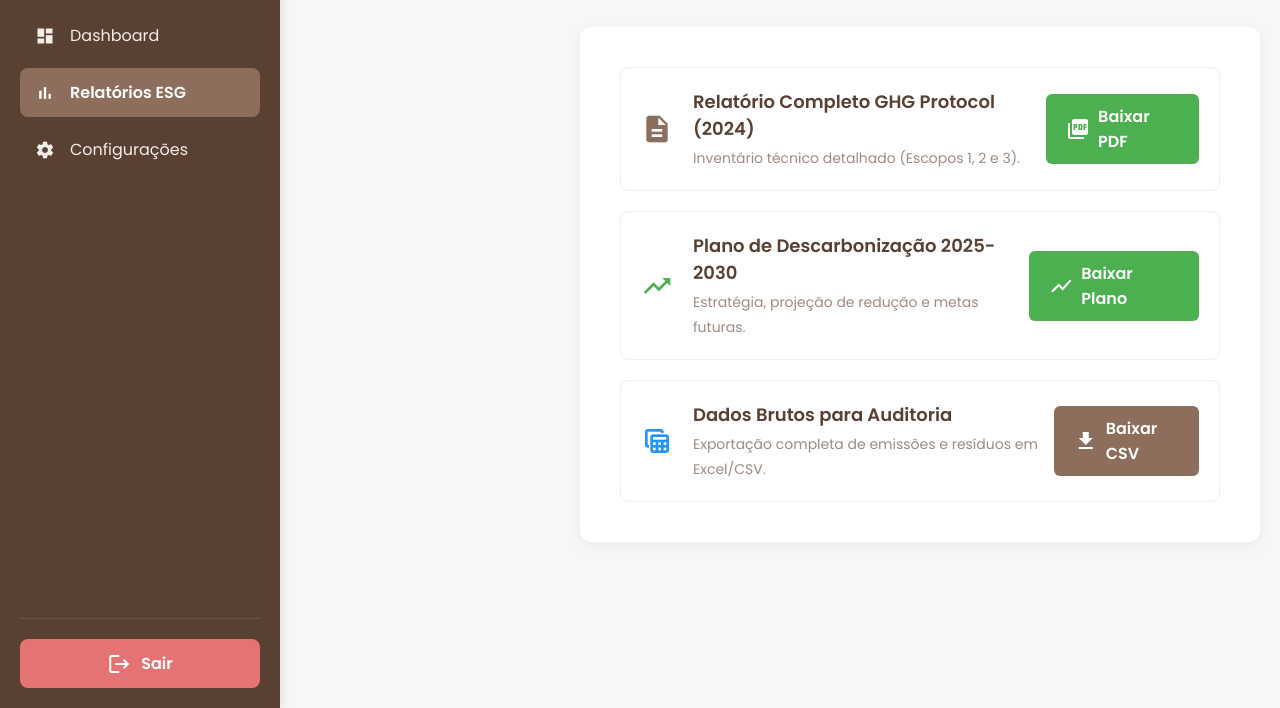
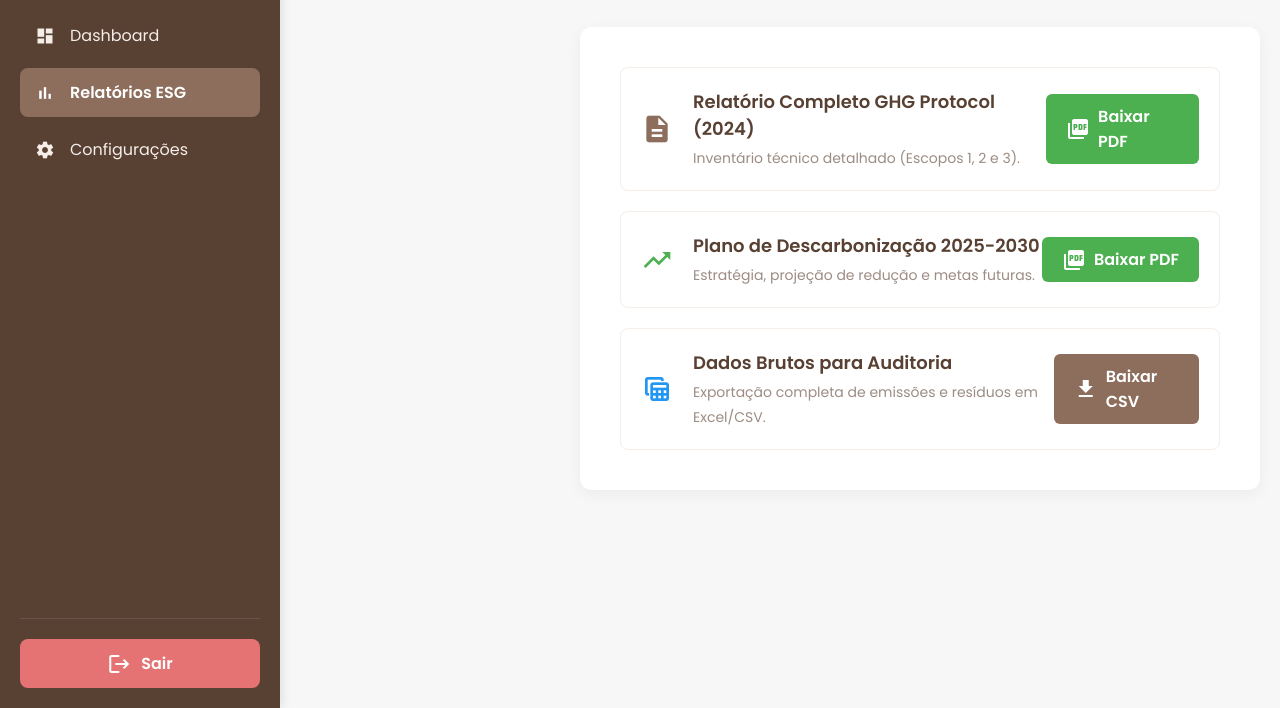
Before and after one commit to vinytacana/plataforma-esg, a plain HTML site: page static/relatorios.html in a window 1280 px wide. Shown: the part 92-800 px from the top of the page. Drawn offline with Linux system fonts and the light colour scheme.

Commit message:
style(ui): update section icons in reports page

```diff
--- a/static/relatorios.html
+++ b/static/relatorios.html
@@ -334,7 +334,7 @@
                             </div>
                         </div>
                         <a href="/relatorios/plano-descarbonizacao" target="_blank" class="download-button">
-                            <span class="material-icons">show_chart</span> Baixar Plano
+                            <span class="material-icons">picture_as_pdf</span> Baixar PDF
                         </a>
                     </div>
 
```
